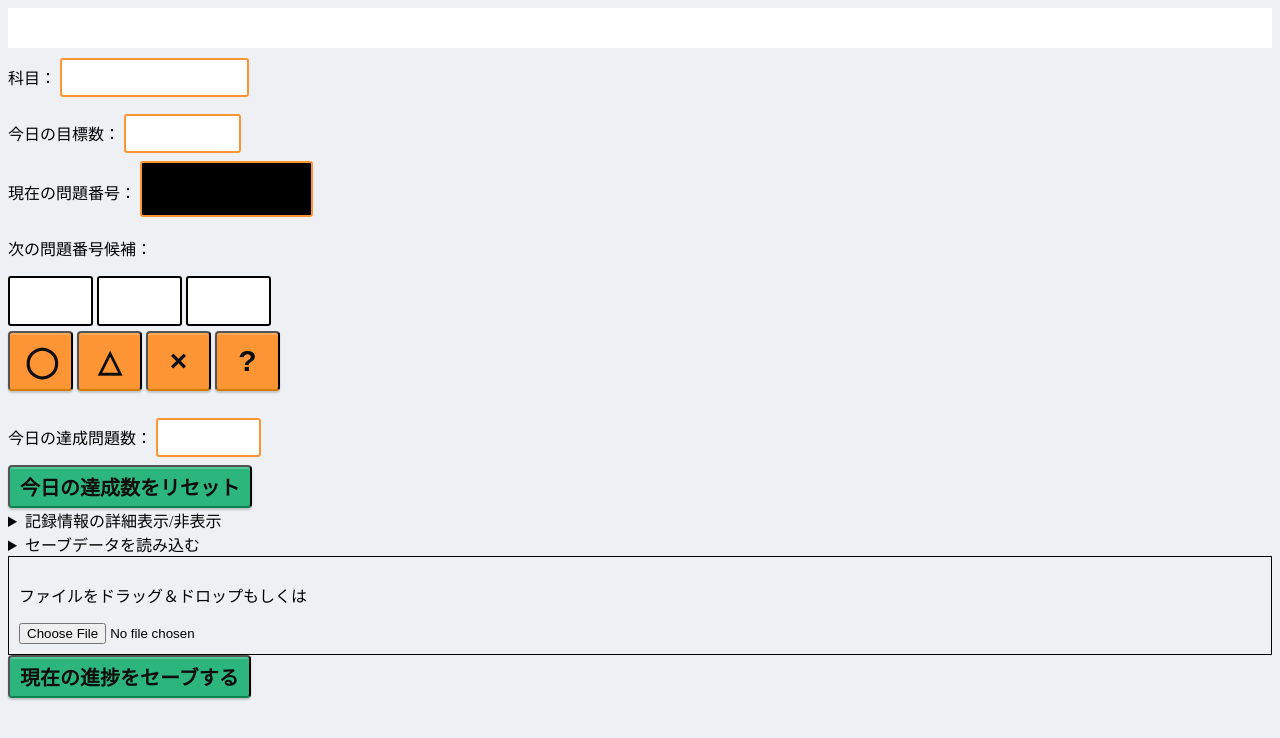
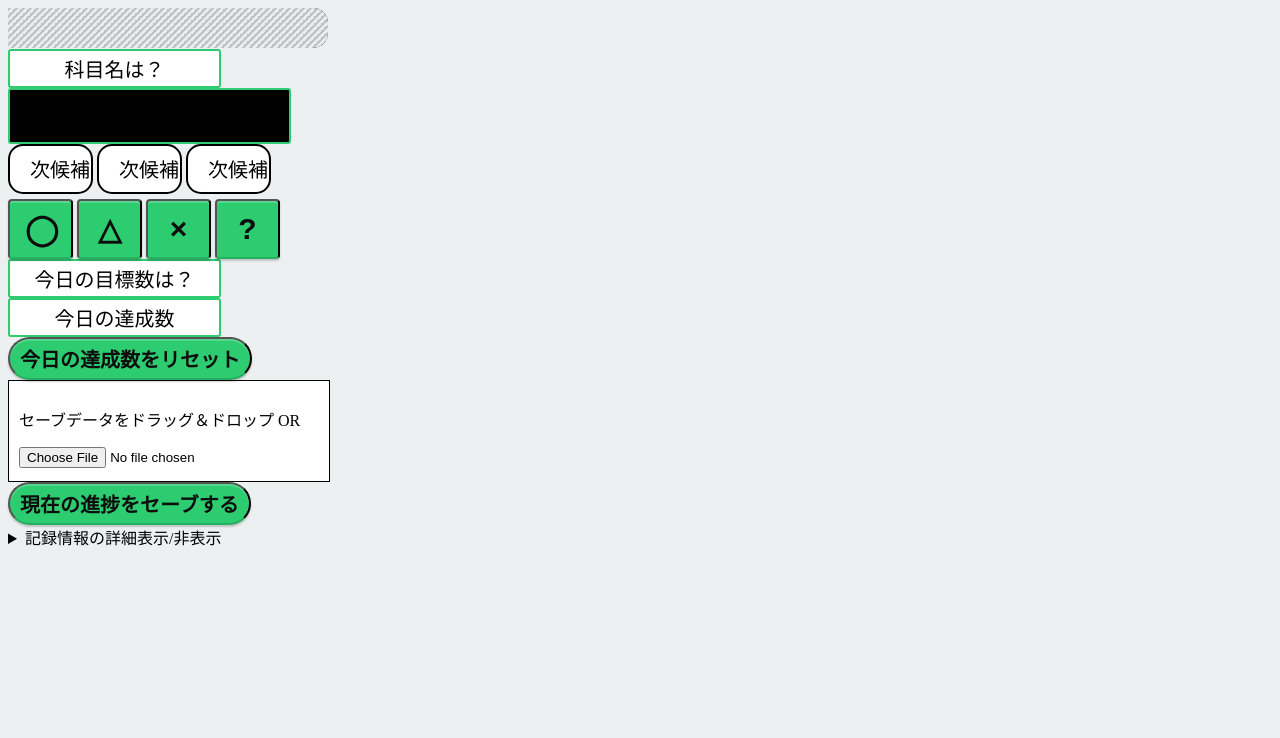
Before and after one commit to Chromasan/study-logger, a plain HTML site: page index.html in a window 1280 px wide. Drawn offline with Linux system fonts and the light colour scheme.

Commit message:
Add files via upload

```diff
--- a/index.html
+++ b/index.html
@@ -6,13 +6,16 @@
   <title>進捗管理</title>
   <script type="text/javascript" src="style.js"></script>
   <meta name="viewport" content="width=device-width, initial-scale=1, maximum-scale=2">
-
 </head>
 
 <header>
-  <div class="">
-  </div>
+  <!--ここは絶対に消さない！これがセーブ、ロードに必須！name1もtext1も変えない！-->
+  <form hidden name="form1">
+  <textarea name="text1" cols="30" rows="1"></textarea></p>
+  </form>
 </header>
+
+
 
 <body>
   <div>
@@ -20,20 +23,14 @@
   </div>
 
 <div>
-  <p class="box1">科目：</p>
-  <input class="display_box" name="text10" size="10" maxlength="20" id="output1"><br>
-  <p class="box1">今日の目標数：</p>
-  <input class="display_box" type="tel" maxlength="4" name="text100" size="4"  id="target_amount">
+  <input class="display_box" name="text10" size="12" maxlength="20" value="科目名は？" id="output1">
 </div>
 
 <div>
-  <p class="box1">現在の問題番号：</p>
-  <input class="display_box_v1" type="tel" maxlength="4" name="text11" size="4" id="output2"><br>
-  <p class="box1">次の問題番号候補：</p><br>
-
-    <input class="spare_button" type="button" value="" onclick="new_number_set1()" id="spare1">
-    <input class="spare_button" type="button" value="" onclick="new_number_set2()" id="spare2">
-    <input class="spare_button" type="button" value="" onclick="new_number_set3()" id="spare3">
+  <input class="display_box_v1" type="tel" maxlength="4" name="text11" size="10" id="output2" value=""><br>
+    <input class="spare_button" type="button" value="次候補" onclick="new_number_set1()" id="spare1">
+    <input class="spare_button" type="button" value="次候補" onclick="new_number_set2()" id="spare2">
+    <input class="spare_button" type="button" value="次候補" onclick="new_number_set3()" id="spare3">
 
 </div>
 
@@ -45,11 +42,22 @@
 </div>
 
 <div>
+  <input class="display_box" type="tel" maxlength="4" name="text100" size="12" value="今日の目標数は？"  id="target_amount">
+</div>
 
-<br><p class="box1">今日の達成問題数：</p>
-<input type="text" class="display_box_v2" name="text30" size="3" maxlength="4" id="count"><br>
+
+
+<div>
+<input type="text" class="display_box_v2" name="text30" size="12" maxlength="4" value="今日の達成数" id="count"><br>
 <input class="sub_button" type="button" value="今日の達成数をリセット" onclick="today_count_reset()">
 </div>
+        <form action="./upload.php" method="post" enctype="multipart/form-data">
+              <div class="drop-zone" id="drop-zone">
+                  <p>セーブデータをドラッグ＆ドロップ OR</p>
+                  <input type="file" name="file" id="file-input">
+              </div>
+
+      <input class="sub_button" type="button" value="現在の進捗をセーブする" onclick="save_now()">
 
       <details>
           <summary>記録情報の詳細表示/非表示</summary>
@@ -66,24 +74,6 @@
 
       </details>
 
-    <details>
-            <summary>セーブデータを読み込む</summary>
-              <form name="form1">
-              <textarea name="text1" cols="30" rows="1"></textarea></p>
-              </form>
-        </details>
-
-
-
-
-        <form action="./upload.php" method="post" enctype="multipart/form-data">
-      <div id="drop-zone" style="border: 1px solid; padding: 10px; background:">
-          <p>ファイルをドラッグ＆ドロップもしくは</p>
-          <input type="file" name="file" id="file-input">
-      </div>
-
-      <input class="sub_button" type="button" value="現在の進捗をセーブする" onclick="save_now()">
-
 
 </body>
 
@@ -91,6 +81,7 @@
 </footer>
 
 <script type="text/javascript">
+
     //ドラッグアンドドロップで情報を読み込み、反映させる
     var dropZone = document.getElementById('drop-zone');
     var preview = document.getElementById('preview');
@@ -134,5 +125,4 @@
     }
 </script>
 
-
 </html>
--- a/style.css
+++ b/style.css
@@ -1,25 +1,34 @@
+
 body{
-  background-color:#eff0f3;
+  background-color:#ecf0f1;
   -webkit-text-size-adjust: 100%;
 }
 
+
 /*参照先：https://www.366service.com/jp/qa/1a942926882f3d490fcd1416c10862b5*/
-
 progress {
-  width: 100%;
+  width: 320px;
   height: 40px;
  /*ここに適当な色を入れておこないと、バーそのものが消えてしまう！*/
   background: #0d0d0d;
+  border-top-right-radius:15px;
+  border-bottom-right-radius:15px;
 }
 
 /*バーの背景色*/
 progress::-webkit-progress-bar {
-  background: #ffffff;
+  background-color: #ECECEC;
+    background-image: -webkit-gradient(linear, 0 0, 100% 100%,color-stop(.25, #bdc3c7), color-stop(.25, transparent),color-stop(.5, transparent), color-stop(.5, #bdc3c7),color-stop(.75, #bdc3c7), color-stop(.75, transparent),to(transparent));
+  -webkit-background-size: 7px 7px;
+  border-top-right-radius:15px;
+  border-bottom-right-radius:15px;
 }
 
 /*バーの進行色*/
 progress::-webkit-progress-value {
-  background: #2cb67d;
+  background: #2ecc71;
+  border-top-right-radius:15px;
+  border-bottom-right-radius:15px;
 }
 
 
@@ -28,8 +37,13 @@ progress::-moz-progress-bar {
   background: #0d0d0d;
 }
 
-
-
+.drop-zone{
+  background: #ffffff;
+  border: 1px solid;
+  padding: 10px;
+  height: 80px;
+  width: 300px;
+}
 
 
 .box1{
@@ -46,7 +60,7 @@ progress::-moz-progress-bar {
   display: inline-block;
   padding: 0.3em 1em;
   text-decoration: none;
-  border: solid 2px #fd9535;
+  border: solid 2px #2ecc71;
   border-radius: 3px;
   transition: .4s;
 }
@@ -61,7 +75,7 @@ progress::-moz-progress-bar {
   display: inline-block;
   padding: 0.3em 1em;
   text-decoration: none;
-  border: solid 2px #fd9535;
+  border: solid 2px #2ecc71;
   border-radius: 3px;
   transition: .4s;
 }
@@ -75,10 +89,10 @@ progress::-moz-progress-bar {
   display: inline-block;
   padding: 0.3em 1em;
   text-decoration: none;
-  border: solid 2px #fd9535;
+  border: solid 2px #2ecc71;
   border-radius: 3px;
   transition: .4s;
-  color:#d9376e;
+  color:#000000;
 }
 
 
@@ -105,7 +119,7 @@ progress::-moz-progress-bar {
   margin-bottom:0.5ex;
   text-decoration: none;
   border: solid 2px #000000;
-  border-radius: 3px;
+  border-radius: 15px;
   transition: .4s;
 }
 
@@ -116,6 +130,7 @@ progress::-moz-progress-bar {
   background: #2cb67d;
   color: white;
 }
+
 
 
 .report_button {
@@ -130,8 +145,8 @@ progress::-moz-progress-bar {
     padding: 0.25em 0.5em;
     text-decoration: none;
     color: #0d0d0d;
-    background: #fd9535;/*背景色*/
-    border-bottom: solid 2px #d27d00;/*少し濃い目の色に*/
+    background: #2ecc71;/*背景色*/
+    border-bottom: solid 2px #27ae60;/*少し濃い目の色に*/
     border-radius: 4px;/*角の丸み*/
     box-shadow: inset 0 2px 0 rgba(255,255,255,0.2), 0 2px 2px rgba(0, 0, 0, 0.19);
     font-weight: bold;
@@ -139,7 +154,7 @@ progress::-moz-progress-bar {
 .report_button:active {
   vertical-align: middle;
   -webkit-appearance: none;
-  border-bottom: solid 2px #fd9535;
+  border-bottom: solid 2px #27ae60;
   box-shadow: 0 0 2px rgba(0, 0, 0, 0.30);
   }
 
@@ -156,14 +171,14 @@ progress::-moz-progress-bar {
       padding: 0.25em 0.5em;
       text-decoration: none;
       color: #0d0d0d;
-      background: #2cb67d;/*背景色*/
-      border-bottom: solid 2px #0d8050;/*少し濃い目の色に*/
-      border-radius: 4px;/*角の丸み*/
+      background: #2ecc71;/*背景色*/
+      border-bottom: solid 2px #27ae60;/*少し濃い目の色に*/
+      border-radius: 25px;/*角の丸み*/
       box-shadow: inset 0 2px 0 rgba(255,255,255,0.2), 0 2px 2px rgba(0, 0, 0, 0.19);
       font-weight: bold;
   }
   .sub_button:active {
     -webkit-appearance: none;
-    border-bottom: solid 2px #fd9535;
+    border-bottom: solid 2px #2ecc71;
     box-shadow: 0 0 2px rgba(0, 0, 0, 0.30);
     }
--- a/style.js
+++ b/style.js
@@ -1,3 +1,4 @@
+
 //ドラッグアンドドロップを実装する関数
 //htmlの方に記述する事にした
 //参照先：http://bashalog.c-brains.jp/20/03/30-170110.php
@@ -122,7 +123,8 @@ function splitByLine() {
 
     count()
     progress_bar()
-    return outArray;
+    //なぜか、ここのspare_changeが反映されない！
+    spare_change()
 }
 
 //候補の番号をクリック→現在の問題番号を更新する関数
```
Lines whose indentation alone changed are shown as unchanged.
